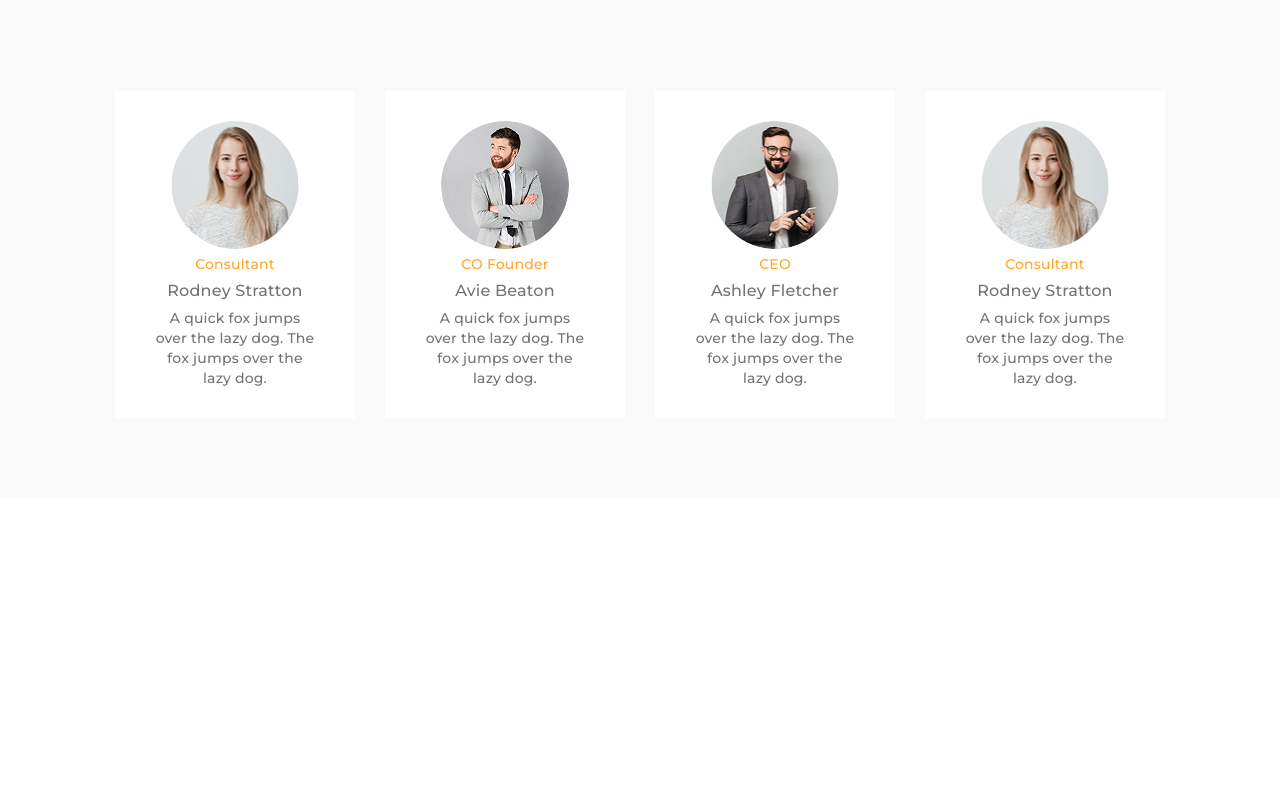
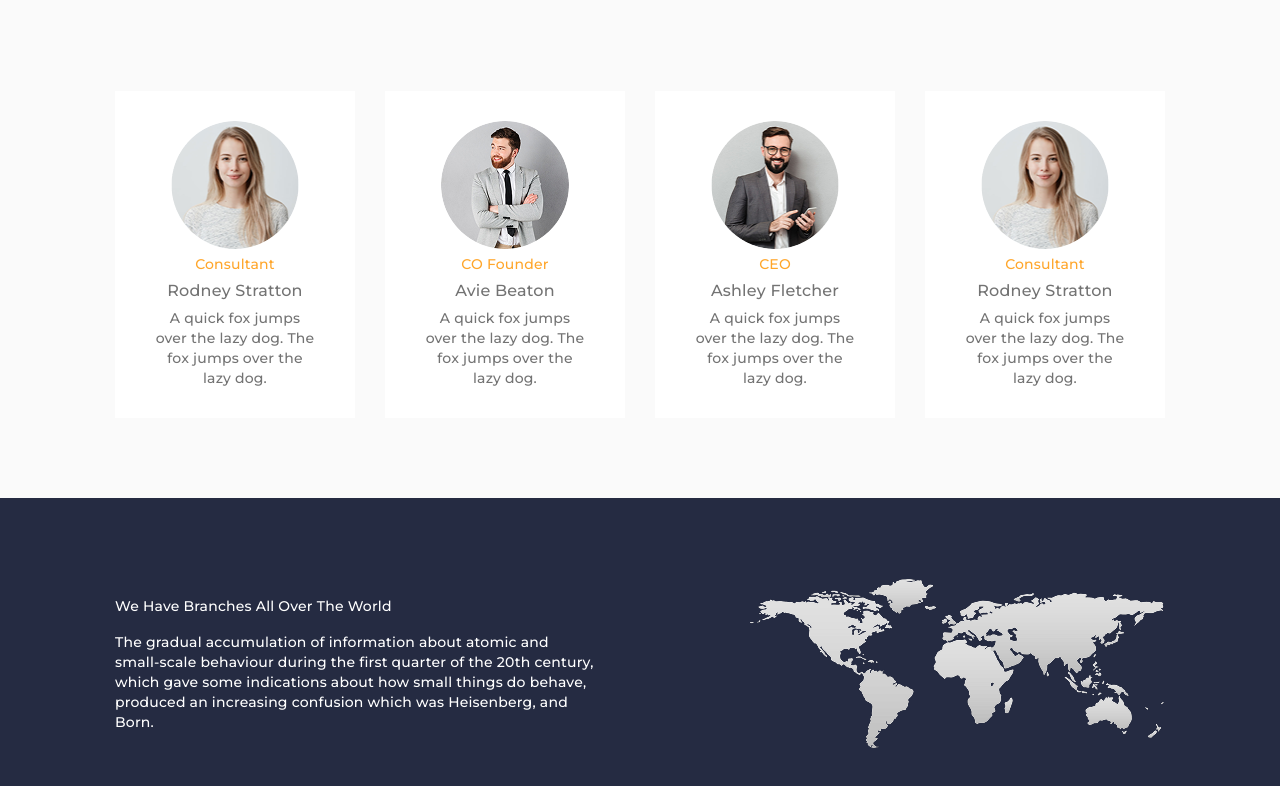
Before and after one commit to moudud-hoq/divestic, a website: page index.html in a window 1280 px wide. Shown: the part 3071-3857 px from the top of the page. Before the commit the page ends 3569 px from the top, so only its background shows below. Drawn offline with nearby package versions, Linux system fonts and the light colour scheme.

Commit message:
map area done

```diff
--- a/index.html
+++ b/index.html
@@ -501,7 +501,6 @@
         </div>
     </section>
 
-
     <!-- Meet Our Team -->
     <section class="bg-[#FAFAFA] py-20  max-w-[1440px] mx-auto">
         <div class="container w-[1050px] mx-auto">
@@ -552,6 +551,34 @@
         </div>
     </section>
 
+    <!-- contact -->
+    <section class="max-w-[1440px] mx-auto bg-[#252B42] ">
+        <div class="contactSectionWrapper  w-[1050px] mx-auto">
+
+            <!-- contact head-->
+            <div class=" h-[807px] py-20 max-lg:h-[860px] max-md:h-full w-[1050px] mx-auto">
+                <div class="container">
+                    <div class="flex justify-between items-center mb-20 max-md:flex-col max-md:gap-15 max-md:mb-0">
+                        <!-- section intro -->
+                        <div class="w-120 max-md:w-full">
+                            <h2 class="!text-white">We Have Branches All
+                                Over The World</h2>
+                            <p class="mt-4 text-white">The gradual accumulation of information about atomic and
+                                small-scale behaviour during the first quarter of the 20th century, which gave some
+                                indications about how small things do behave, produced an increasing confusion which was
+                                Heisenberg, and Born.</p>
+                        </div>
+
+                        <div class="max-md:-mb-5">
+                            <img src="./src/img/map.png" alt="map image">
+                        </div>
+                    </div>
+                </div>
+            </div>
+
+        </div>
+    </section>
+
 
 
     <script src="src/js/main.js"></script>
```
Also changed, not shown: src/output.css.
